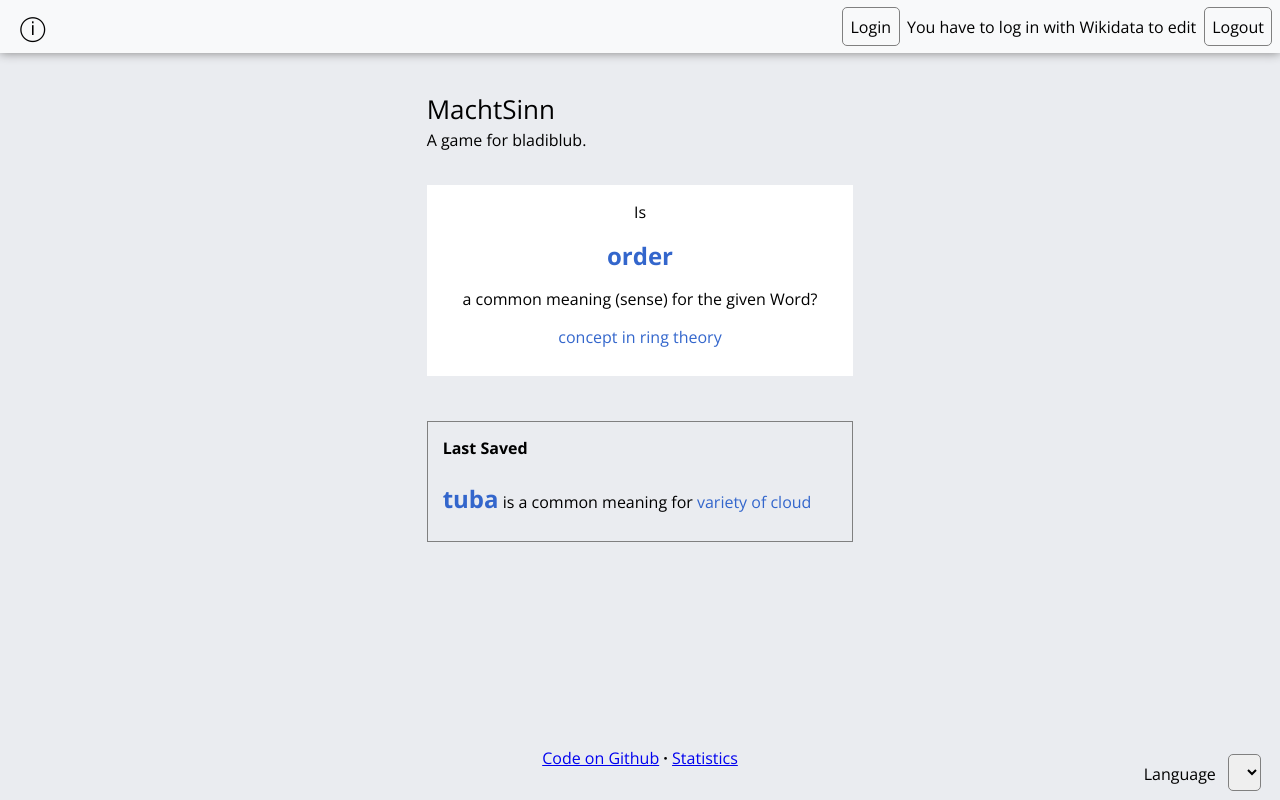
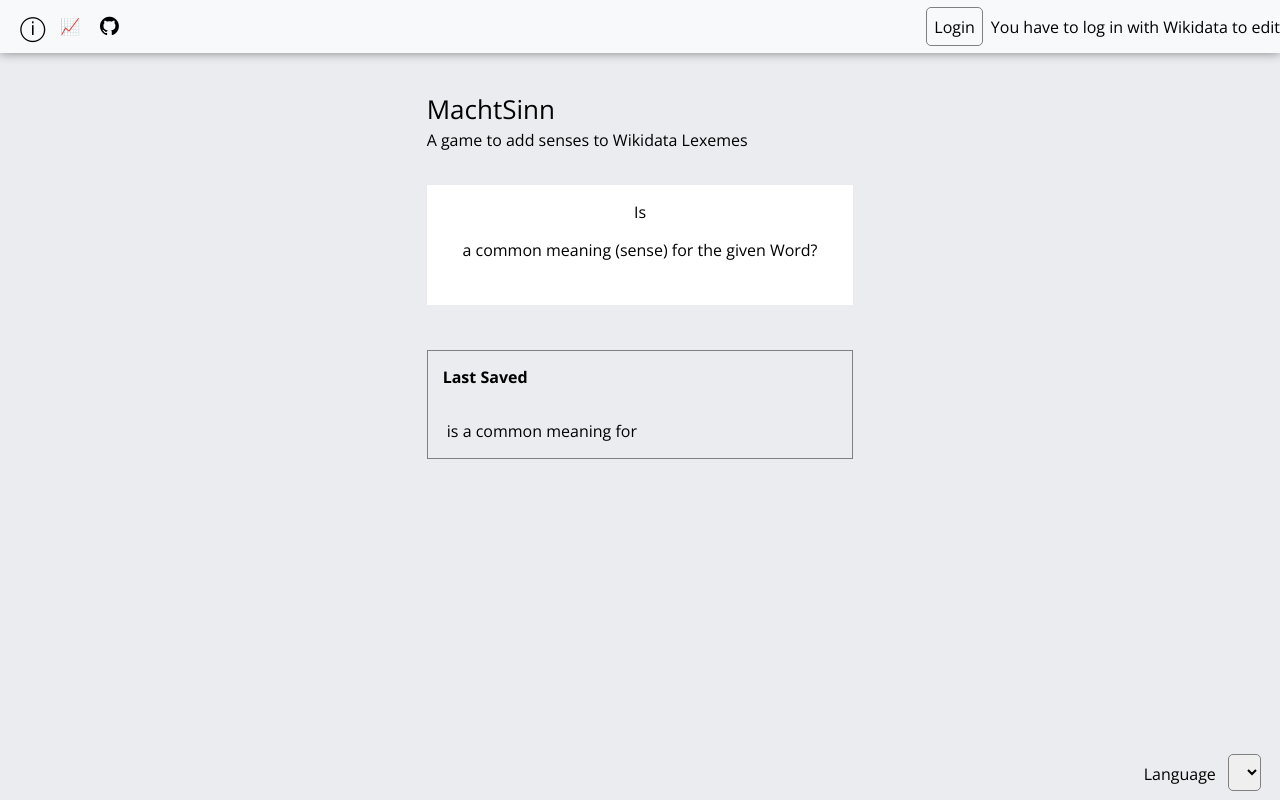
Before and after one commit to Nudin/makesense, a Flask app: page / in a window 1280 px wide. Run offline with Flask 2, Linux system fonts and the light colour scheme; data that the repository does not hold is empty; parts of the project's set-up code (start-up, migrations or seed data) failed here and were passed over; some libraries are stand-ins or nearby versions.

Commit message:
Requested changes

```diff
--- a/static/main.css
+++ b/static/main.css
@@ -21,6 +21,40 @@
 	font-size: 25px;
 	line-height: 0px;
 	margin-left: 20px;
+}
+
+.info-symbol-description {
+	display: none;
+	height: 5em;
+	width: 25em;
+	margin-top: 53px;
+	padding-left: 10px;
+	padding-bottom: 8em;
+	position: absolute;
+	border: 1px solid grey;
+}
+
+.info-symbol-description p, h2 {
+	margin: 5px;
+}
+
+#info-symbol:hover + .info-symbol-description {
+	display: block;
+
+}
+
+#stat-symbol {
+	position: absolute;
+	float: left;
+	margin-left: 60px;
+	margin-top: 15px;
+}
+
+.fa {
+	color: black;
+	float: left;
+	margin-left: 100px;
+	margin-top: 15px;
 }
 
 #login {
--- a/templates/index.html
+++ b/templates/index.html
@@ -3,13 +3,21 @@
 	<script src="/machtsinn/static/machtsinn.js"></script>
         <link href="/machtsinn/static/main.css" rel="stylesheet">
         <link href="https://fonts.googleapis.com/css?family=Open+Sans:400,700&display=swap" rel="stylesheet">
+        <link rel="stylesheet" href="https://cdnjs.cloudflare.com/ajax/libs/font-awesome/4.7.0/css/font-awesome.min.css">
 {% endblock %}
 {% block body %}
         <div class="grid-container">
 
                 <div id="header">
-                        <p id="info-symbol">&#9432</p>
-                        <div id="login"><a href="/machtsinn/logout">Logout</a></div>
+                        <p id="info-symbol">&#9432;</p>
+                        <div class="info-symbol-description">
+                                <h2>Lexeme</h2>
+                                <p>A basic lexical unit of a language consisting of one word or several words, the elements of which do not separately convey the meaning of the whole.</p>
+                                <h2>Sense</h2>
+                                <p>A way in which an expression or a situation can be interpreted; a meaning.</p>
+                        </div>
+                        <a href="./statistics" title="Statistics"><p id="stat-symbol">&#128200;</p></a>
+                        <a href="https://github.com/Nudin/makesense" title="Code on Github"><p class="fa fa-github" style="font-size:22px"></p></a>
                         {% if username %}
                         <p id="greeting">Hello {{ username }}!</p>
                         <div id="login"><a href="{{ url_for('logout') }}">Logout</a></div>
@@ -17,21 +25,20 @@
                         {% else %}
                         <p id="greeting">You have to log in with Wikidata to edit</p>
                         <div id="login"><a href="{{ url_for('login') }}">Login</a></div>
+                        {% endif %}
                 </div>
 
                 <p id="heading">MachtSinn</p>
-                <p id="subheading">A game for bladiblub.</p>
-
-
+                <p id="subheading">A game to add senses to Wikidata Lexemes</p>
 
 
                 <div id="next"></div>
 
                 <div id="current">
                         <p>Is</p>
-                        <div class="lemma">order</div>
+                        <div class="lemma"></div>
                         <p>a common meaning (sense) for the given Word?</p>
-                        <div class="description">concept in ring theory</div>
+                        <div class="description"></div>
                         <!--
                         <div class="QID"><a href="https://www.wikidata.org/wiki/Q1431456">Q1431456</a></div>
                         <div class="LID"><a href="https://www.wikidata.org/wiki/Lexeme:L4332">L4332</a></div>
@@ -48,9 +55,9 @@
                 <div id="previous">
                         <div class="message">Last Saved</div>
                         <div id="previous-lemma-description">
-                                <div class="lemma">tuba</div>
+                                <div class="lemma"></div>
                                 <p>is a common meaning for</p>
-                                <div class="description">variety of cloud</div>
+                                <div class="description"></div>
                         </div>
                     <!--
                     <div class="QID"><a href="https://www.wikidata.org/wiki/Q268390">Q268390</a></div>
@@ -60,10 +67,6 @@
 
                 <div class="stickyfooter">
                         <div class="footer">
-                                <a href="https://github.com/Nudin/makesense">Code on Github</a>
-                                <b>·</b>
-                                <a href="./statistics">Statistics</a>
-                                {% endif %}
                                 <div id="languagesetting">
                                 <label>Language</label>
                                 <select id="languageselector">
```
